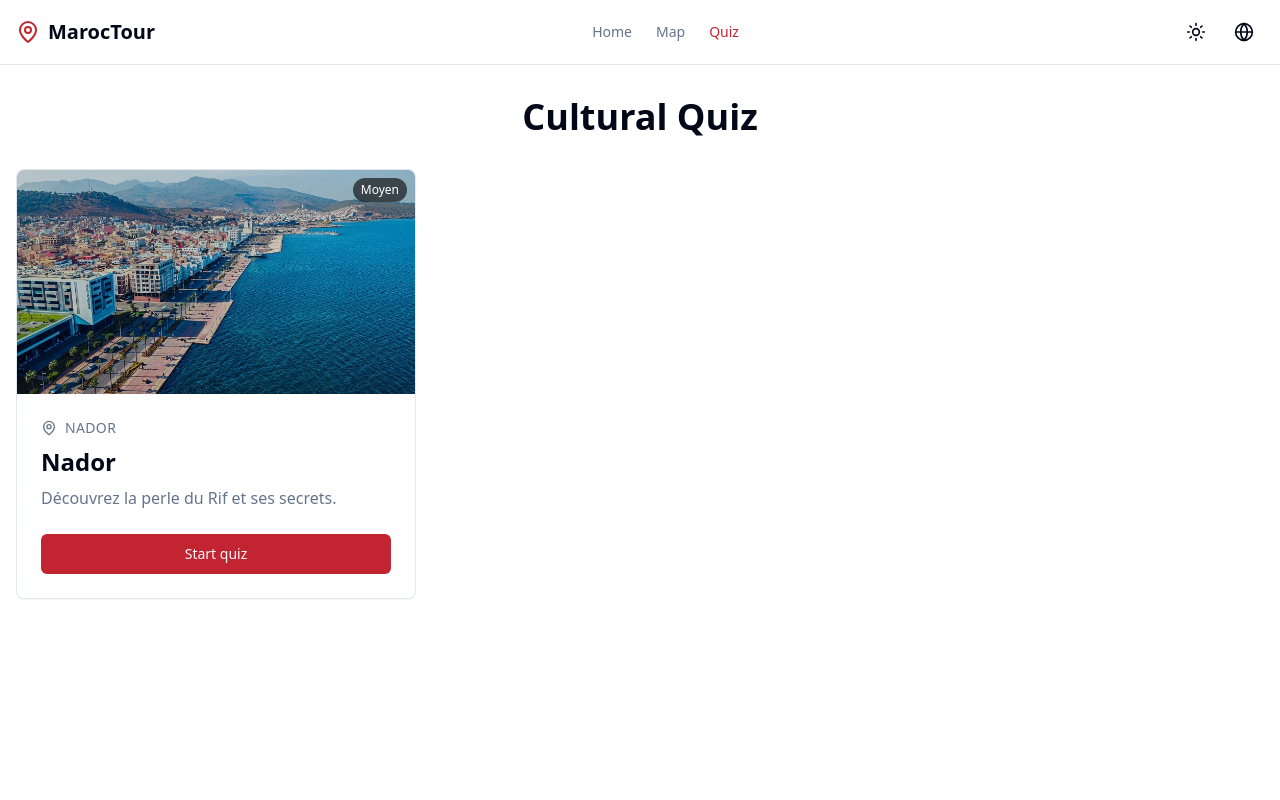
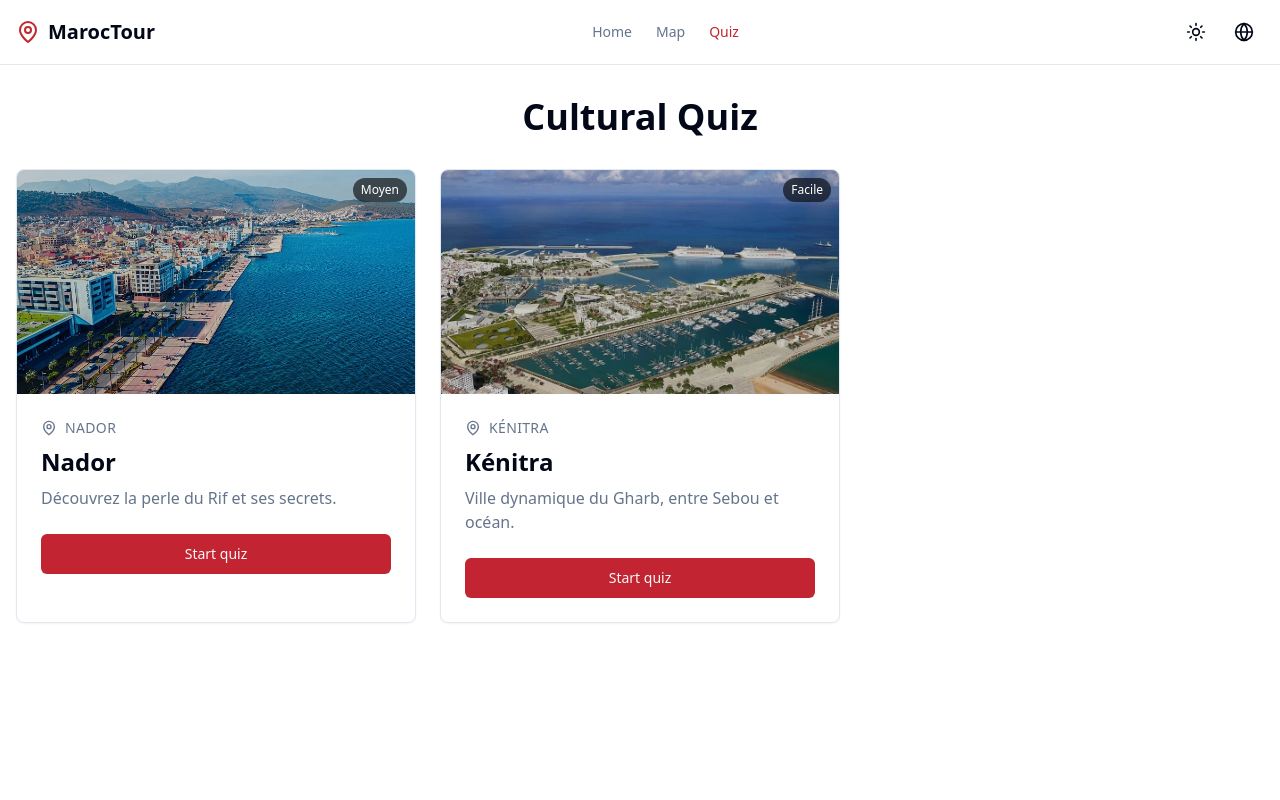
Before and after one commit to amn-sdk/MarocTour, a Next.js app in the folder apps/web/: page /en/quiz in a window 1280 px wide. Shown: the top 800 px of the page. Built offline with nearby package versions, Linux system fonts and the light colour scheme.

Commit message:
feat(quiz): ajouter la carte KÃ©nitra (image optimisÃ©e /images/cities/kenitra.jpg)

```diff
--- a/apps/web/app/[locale]/quiz/page.tsx
+++ b/apps/web/app/[locale]/quiz/page.tsx
@@ -25,6 +25,14 @@ export default function QuizPage({
             image: '/images/cities/nador/nador.jpg',
             link: '/city/nador',
             difficult: 'Moyen'
+        },
+        {
+            id: 'kenitra',
+            title: 'Kénitra',
+            description: 'Ville dynamique du Gharb, entre Sebou et océan.',
+            image: '/images/cities/kenitra.jpg',
+            link: '/city/kenitra',
+            difficult: 'Facile'
         }
         // Future quizzes will go here
     ];
```
